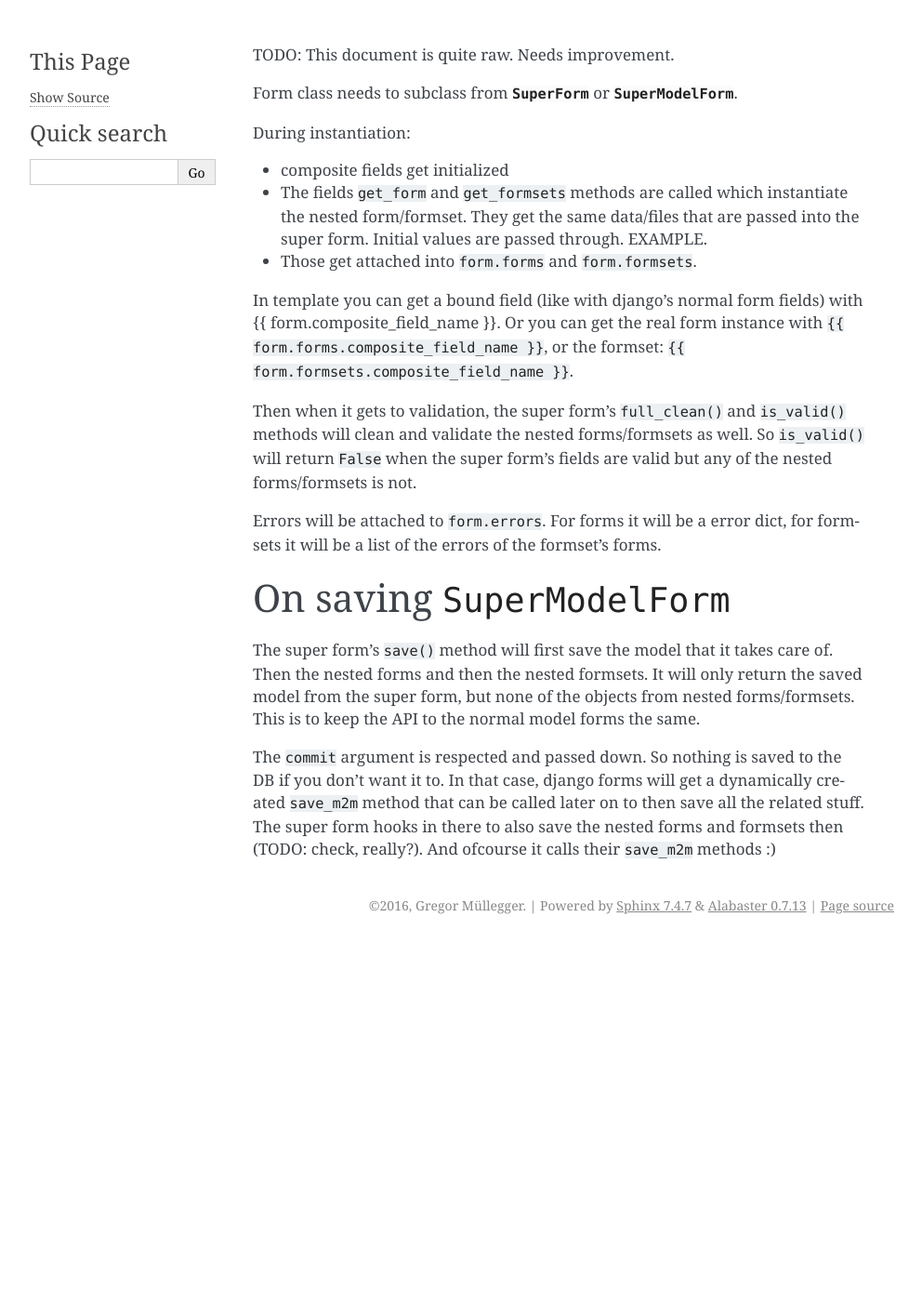
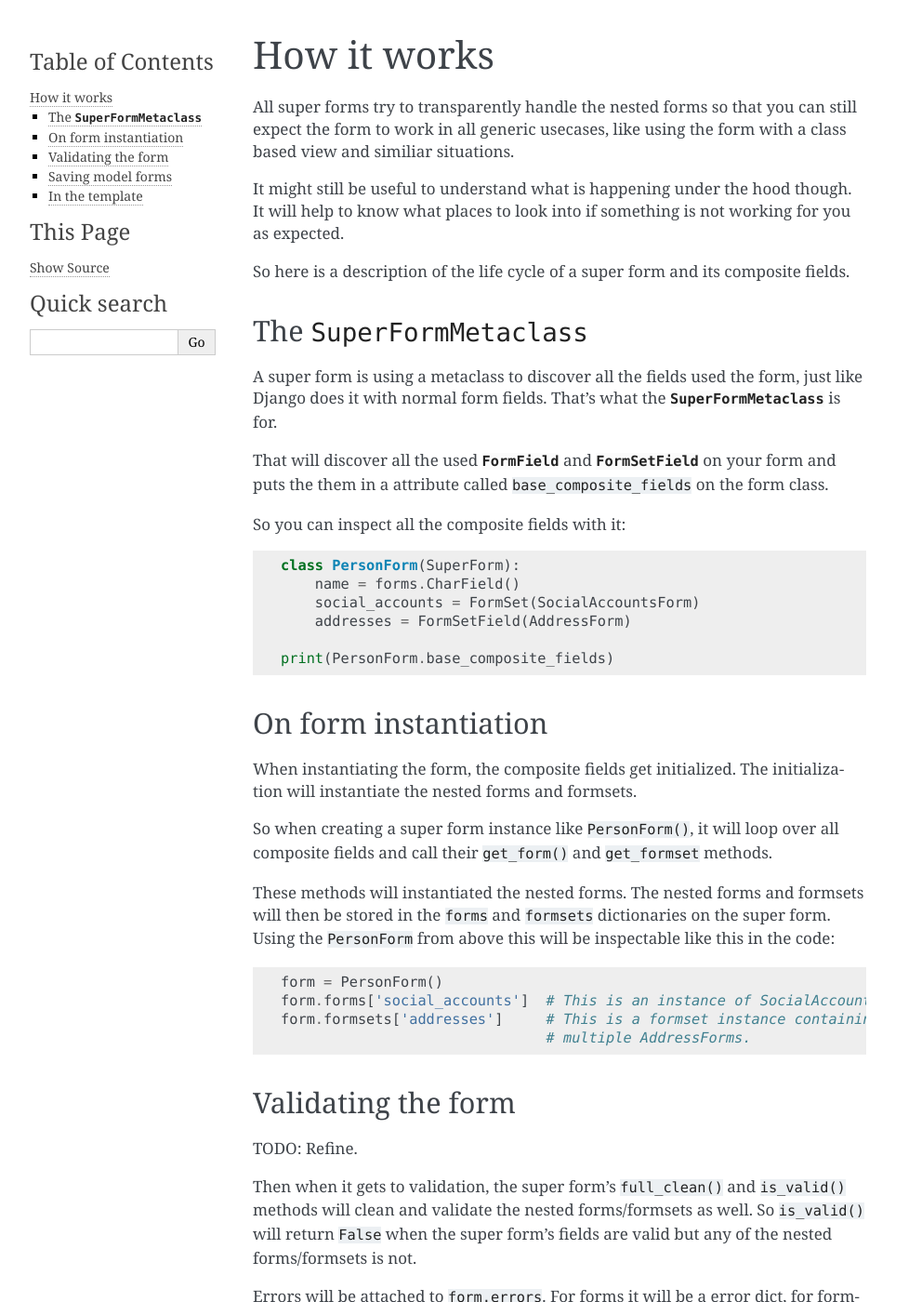
Before and after one commit to jazzband/django-superform, a Sphinx documentation site: the page built from docs/howitworks.rst, in a window 1280 px wide and 1400 px high. Shown: the whole window at 93% size, without its empty margins (148-1140 px from the left). Built offline with Sphinx 7.4.7, drawn with Linux system fonts in a browser that asks for light colours; some of the changed text lies outside the part shown.

Commit message:
Add draft for howitworks section in docs

```diff
--- a/docs/howitworks.rst
+++ b/docs/howitworks.rst
@@ -1,20 +1,64 @@
-TODO: This document is quite raw. Needs improvement.
+How it works
+============
 
-Form class needs to subclass from :class:`~django_superform.forms.SuperForm`
-or :class:`~django_superform.forms.SuperModelForm`.
+All super forms try to transparently handle the nested forms so that you can
+still expect the form to work in all generic usecases, like using the form with
+a class based view and similiar situations.
 
-During instantiation:
+It might still be useful to understand what is happening under the hood though.
+It will help to know what places to look into if something is not working for
+you as expected.
 
-* composite fields get initialized
-* The fields ``get_form`` and ``get_formsets`` methods are called which
-  instantiate the nested form/formset. They get the same data/files that are
-  passed into the super form. Initial values are passed through. EXAMPLE.
-* Those get attached into ``form.forms`` and ``form.formsets``.
+So here is a description of the life cycle of a super form and its composite
+fields.
 
-In template you can get a bound field (like with django's normal form fields) with
-{{ form.composite_field_name }}. Or you can get the real form instance with
-``{{ form.forms.composite_field_name }}``, or the formset: ``{{
-form.formsets.composite_field_name }}``.
+The ``SuperFormMetaclass``
+--------------------------
+
+A super form is using a metaclass to discover all the fields used the form,
+just like Django does it with normal form fields. That's what the
+:class:`~django_superform.forms.SuperFormMetaclass` is for.
+
+That will discover all the used :class:`~django_superform.fields.FormField` and
+:class:`~django_superform.fields.FormSetField` on your form and puts the
+them in a attribute called ``base_composite_fields`` on the form class.
+
+So you can inspect all the composite fields with it:
+
+.. code:: python
+
+    class PersonForm(SuperForm):
+        name = forms.CharField()
+        social_accounts = FormSet(SocialAccountsForm)
+        addresses = FormSetField(AddressForm)
+
+    print(PersonForm.base_composite_fields)
+
+On form instantiation
+---------------------
+
+When instantiating the form, the composite fields get initialized. The
+initialization will instantiate the nested forms and formsets.
+
+So when creating a super form instance like ``PersonForm()``, it will loop over
+all composite fields and call their ``get_form()`` and ``get_formset`` methods.
+
+These methods will instantiated the nested forms. The nested forms and formsets
+will then be stored in the ``forms`` and ``formsets`` dictionaries on the super
+form. Using the ``PersonForm`` from above this will be inspectable like this in
+the code:
+
+.. code:: python
+
+    form = PersonForm()
+    form.forms['social_accounts']  # This is an instance of SocialAccountsForm.
+    form.formsets['addresses']     # This is a formset instance containing
+                                   # multiple AddressForms.
+
+Validating the form
+-------------------
+
+TODO: Refine.
 
 Then when it gets to validation, the super form's ``full_clean()`` and
 ``is_valid()`` methods will clean and validate the nested forms/formsets as
@@ -24,8 +68,8 @@ valid but any of the nested forms/formsets is not.
 Errors will be attached to ``form.errors``. For forms it will be a error dict,
 for formsets it will be a list of the errors of the formset's forms.
 
-On saving ``SuperModelForm``
-----------------------------
+Saving model forms
+------------------
 
 The super form's ``save()`` method will first save the model that it takes
 care of. Then the nested forms and then the nested formsets. It will only
@@ -37,5 +81,15 @@ The ``commit`` argument is respected and passed down. So nothing is saved to
 the DB if you don't want it to. In that case, django forms will get a
 dynamically created ``save_m2m`` method that can be called later on to then
 save all the related stuff. The super form hooks in there to also save the
-nested forms and formsets then (TODO: check, really?). And ofcourse it calls
-their ``save_m2m`` methods :)
+nested forms and formsets then. And ofcourse it calls their ``save_m2m``
+methods :)
+
+In the template
+---------------
+
+TODO. How to use the composite bound fields. How to display errors.
+
+In template you can get a bound field (like with django's normal form fields) with
+{{ form.composite_field_name }}. Or you can get the real form instance with
+``{{ form.forms.composite_field_name }}``, or the formset: ``{{
+form.formsets.composite_field_name }}``.
```
